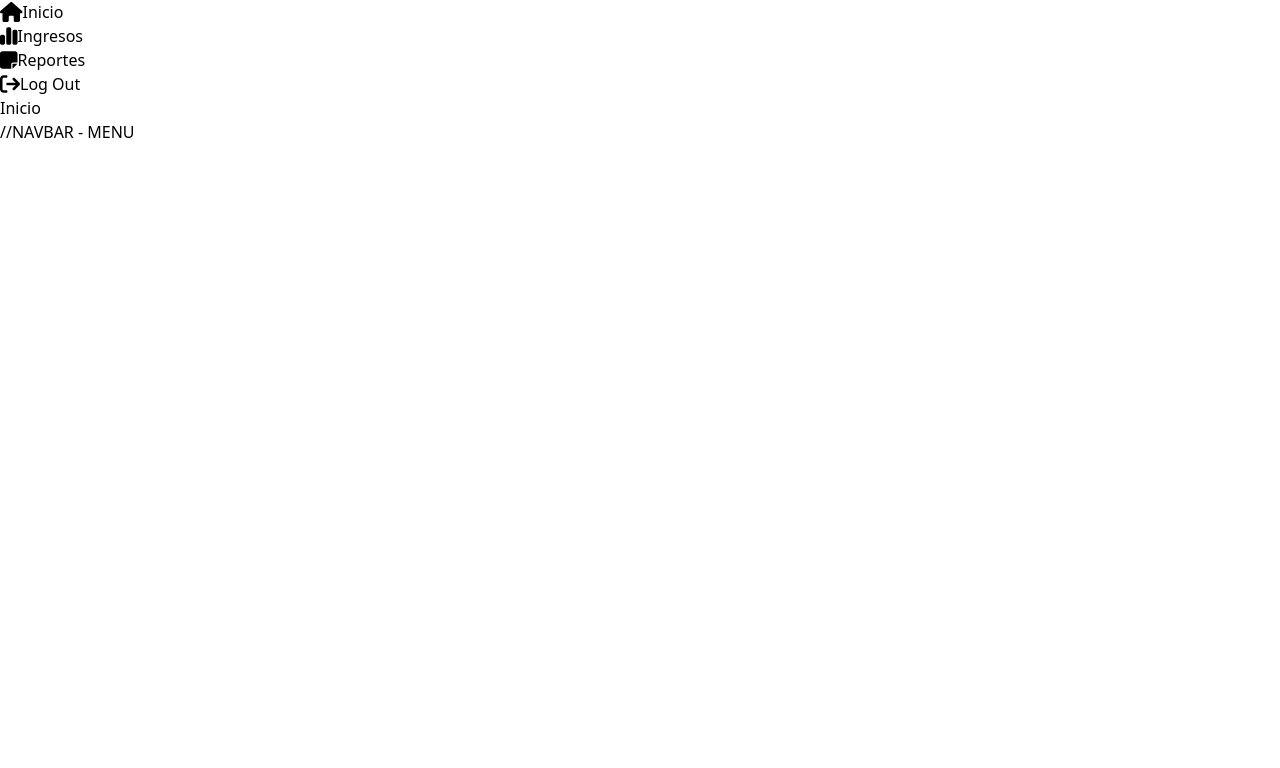
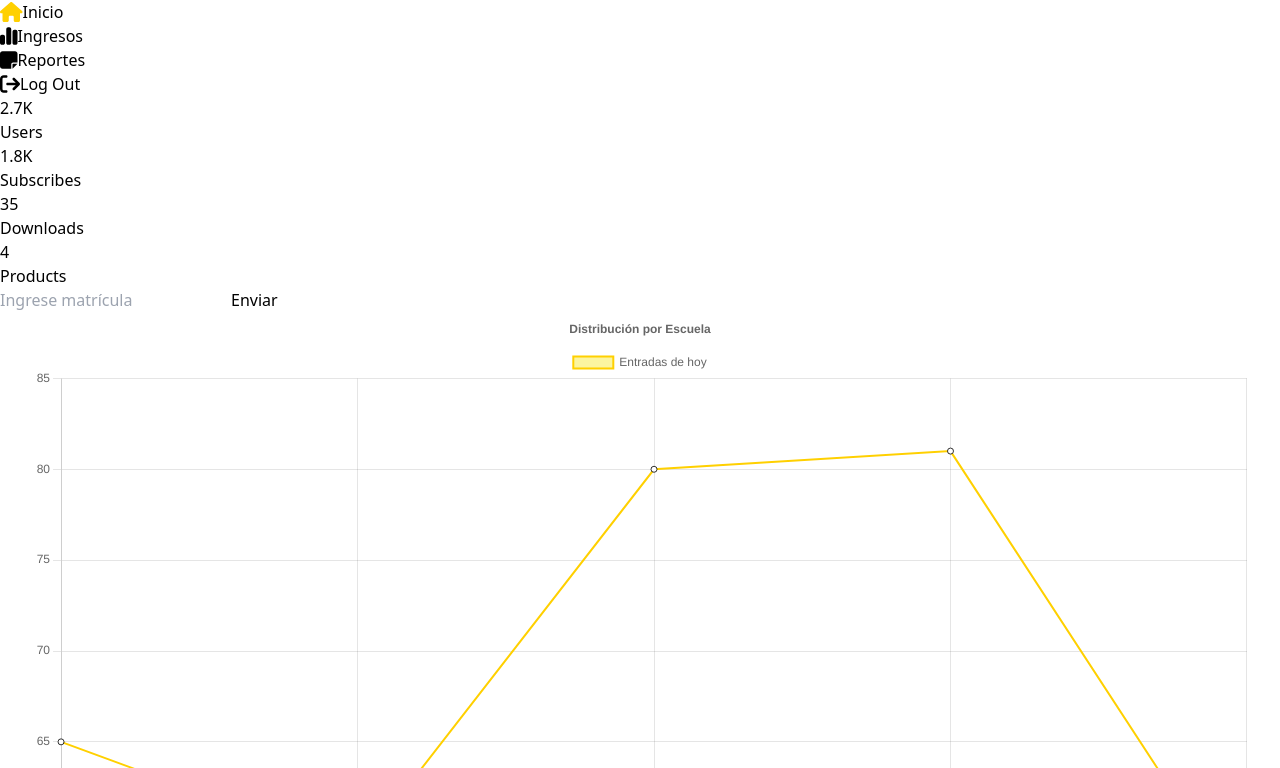
Before and after one commit to Luisvvargas/dashboard_cetysdb, a React (Vite) app in the folder dashboard_cetys/: page /Empleado in a window 1280 px wide. Shown: the part 932-1700 px from the top of the page. Before the commit the page ends 1076 px from the top, so only its background shows below. Built offline with nearby package versions, Linux system fonts and the light colour scheme.

Commit message:
literalmente soy el goty

```diff
--- a/dashboard_cetys/package.json
+++ b/dashboard_cetys/package.json
@@ -14,7 +14,9 @@
     "@fortawesome/fontawesome-svg-core": "^6.5.2",
     "@fortawesome/free-solid-svg-icons": "^6.5.2",
     "@fortawesome/react-fontawesome": "^0.2.1",
+    "chart.js": "^4.4.3",
     "react": "^18.2.0",
+    "react-chartjs-2": "^5.2.0",
     "react-dom": "^18.2.0",
     "react-router-dom": "^6.23.0",
     "react-transition-group": "^4.4.5"
--- a/dashboard_cetys/src/Administradores/InicioAdmin.jsx
+++ b/dashboard_cetys/src/Administradores/InicioAdmin.jsx
@@ -2,10 +2,26 @@ import { faArrowRightFromBracket, faChartSimple, faHouse, faNoteSticky } from '@
 import { FontAwesomeIcon } from '@fortawesome/react-fontawesome';
 import { useState } from "react";
 
+// IMPORTS PARA GRAFICAS
+import { CategoryScale, Chart as ChartJS, Legend, LineElement, LinearScale, PointElement, Title, Tooltip } from 'chart.js';
+import { Line } from 'react-chartjs-2';
+
+ChartJS.register(
+  CategoryScale,
+  LinearScale,
+  PointElement,
+  LineElement,
+  Title,
+  Tooltip,
+  Legend
+);
+
 const InicioAd = () => {
   const [open, setOpen] = useState(false);
+  const [matricula, setMatricula] = useState('');
+
   const Menus = [
-    { title: "Inicio", src: <FontAwesomeIcon icon={faHouse} size="lg" /> },
+    { title: "Inicio", src: <FontAwesomeIcon icon={faHouse} size="lg" style={{ color: "#FFD000" }} /> },
     { title: "Ingresos", src: <FontAwesomeIcon icon={faChartSimple} size="lg" /> },
     { title: "Reportes", src: <FontAwesomeIcon icon={faNoteSticky} size="lg" /> },
   ];
@@ -13,7 +29,7 @@ const InicioAd = () => {
   const LogoutMenu = { title: "Log Out", src: <FontAwesomeIcon icon={faArrowRightFromBracket} size="lg" /> };
 
   const handleMenuClick = (title) => {
-    switch(title) {
+    switch (title) {
       case "Dashboard":
         console.log("Dashboard");
         break;
@@ -32,8 +48,45 @@ const InicioAd = () => {
     }
   };
 
+  const handleSubmit = (event) => {
+    event.preventDefault();
+    console.log("Matrícula ingresada:", matricula);
+    // Aquí puedes agregar la lógica para manejar la matrícula ingresada
+  };
+
+  // DATA GRAFICAS
+  const data = {
+    labels: ['Escuela de Ingeniería', 'Escuela de Negocios', 'Preparatoria', 'Posgrado', 'Empleados'],
+    datasets: [
+      {
+        label: 'Entradas de hoy',
+        data: [65, 59, 80, 81, 56],
+        backgroundColor: 'rgba(245, 232, 39, 0.44)',
+        borderColor: 'rgba(255, 208, 0, 1)',
+        borderWidth: 2,
+        pointBackgroundColor: 'rgba(255,255,255,1)', // White points
+        pointBorderColor: 'rgba(0,0,0,0.8)', // Black borders for points
+        pointBorderWidth: 1,
+        pointRadius: 3,
+      },
+    ],
+  };
+
+  const options = {
+    responsive: true,
+    plugins: {
+      legend: {
+        position: 'top',
+      },
+      title: {
+        display: true,
+        text: 'Distribución por Escuela',
+      },
+    },
+  };
+
   return (
-    <div className="flex">
+    <div className="flex bg-gray-50">
       <div
         className={`${open ? "w-40" : "w-20"} bg-black h-screen p-5 pt-8 relative duration-300 flex flex-col`}
       >
@@ -54,9 +107,9 @@ const InicioAd = () => {
             <li
               key={index}
               onClick={() => handleMenuClick(menu.title)}
-                className={`flex rounded-md p-2 cursor-pointer hover:bg-light-white hover:text-[#FFD000] text-gray-300 text-m items-center gap-x-4
+              className={`flex rounded-md p-2 cursor-pointer hover:bg-light-white hover:text-[#FFD000] text-gray-300 text-m items-center gap-x-4
                 ${menu.gap ? "mt-9" : "mt-2"} ${index === 0 && "bg-light-white"}`}
-              >
+            >
               <span className="icon">{menu.src}</span>
               <span className={`${!open && "hidden"} origin-left duration-200`}>
                 {menu.title}
@@ -66,7 +119,7 @@ const InicioAd = () => {
         </ul>
         <div
           onClick={() => handleMenuClick(LogoutMenu.title)}
-          className="mt-auto p-2 cursor-pointer hover:text-[#FFD000] text-gray-300 flex rounded-md items-center gap-x-4 text-m"
+          className="mt-auto p-2 cursor-pointer hover:bg-red-700 text-gray-300 flex rounded-md items-center gap-x-4 text-m transition duration-200"
         >
           <span className="icon">{LogoutMenu.src}</span>
           <span className={`${!open && "hidden"} origin-left duration-200`}>
@@ -74,8 +127,43 @@ const InicioAd = () => {
           </span>
         </div>
       </div>
-      <div className="h-screen flex-1 p-7">
-        <h1 className="text-2xl font-semibold ">Inicio</h1>
+
+      {/* Aquí empieza la parte de la derecha de la página, fuera del navbar */}
+      <div className="flex-1 flex justify-center items-center">
+        <div className=" flex flex-col justify-start items-center">
+          {/* <h1 className="text-3xl font-semibold mb-8">Inicio</h1> */}
+          <div className="flex justify-between items-center w-full">
+            <section className="text-gray-600 body-font flex-grow">
+              <div className="container mx-auto">
+                <div className="flex flex-wrap -m-4 text-center">
+                  {["2.7K Users", "1.8K Subscribes", "35 Downloads", "4 Products"].map((item, index) => (
+                    <div className="p-4 sm:w-1/4 w-1/2" key={index}>
+                      <div className="px-6 py-4 bg-white shadow-xl rounded-lg">
+                        <h2 className="title-font font-medium sm:text-4xl text-3xl text-gray-900">{item.split(' ')[0]}</h2>
+                        <p className="leading-relaxed">{item.split(' ')[1]}</p>
+                      </div>
+                    </div>
+                  ))}
+                </div>
+              </div>
+            </section>
+            <form onSubmit={handleSubmit} className="flex items-center space-x-4 ml-4 bg-white py-3 px-6 shadow-lg rounded-lg">
+              <input
+                type="text"
+                value={matricula}
+                onChange={(e) => setMatricula(e.target.value)}
+                placeholder="Ingrese matrícula"
+                className="px-4 py-2 border rounded-md"
+              />
+              <button type="submit" className="bg-yellow-500 hover:bg-yellow-600 text-white font-bold py-2 px-4 rounded transition duration-200">
+                Enviar
+              </button>
+            </form>
+          </div>
+          <div className="w-full mt-10">
+            <Line data={data} options={options} />
+          </div>
+        </div>
       </div>
     </div>
   );
--- a/dashboard_cetys/src/Empleados/DashboardMain.jsx
+++ b/dashboard_cetys/src/Empleados/DashboardMain.jsx
@@ -3,7 +3,7 @@ import InicioEmp from "./InicioEmpleados"
 function DashboardMain(){
     return(
         <div>
-            <InicioEmp></InicioEmp> //NAVBAR - MENU
+            <InicioEmp></InicioEmp>
         </div>
     )
 }
--- a/dashboard_cetys/src/Empleados/InicioEmpleados.jsx
+++ b/dashboard_cetys/src/Empleados/InicioEmpleados.jsx
@@ -2,10 +2,26 @@ import { faArrowRightFromBracket, faChartSimple, faHouse, faNoteSticky } from '@
 import { FontAwesomeIcon } from '@fortawesome/react-fontawesome';
 import { useState } from "react";
 
+// IMPORTS PARA GRAFICAS
+import { CategoryScale, Chart as ChartJS, Legend, LineElement, LinearScale, PointElement, Title, Tooltip } from 'chart.js';
+import { Line } from 'react-chartjs-2';
+
+ChartJS.register(
+  CategoryScale,
+  LinearScale,
+  PointElement,
+  LineElement,
+  Title,
+  Tooltip,
+  Legend
+);
+
 const InicioEmp = () => {
   const [open, setOpen] = useState(false);
+  const [matricula, setMatricula] = useState('');
+
   const Menus = [
-    { title: "Inicio", src: <FontAwesomeIcon icon={faHouse} size="lg" /> },
+    { title: "Inicio", src: <FontAwesomeIcon icon={faHouse} size="lg" style={{ color: "#FFD000" }} /> },
     { title: "Ingresos", src: <FontAwesomeIcon icon={faChartSimple} size="lg" /> },
     { title: "Reportes", src: <FontAwesomeIcon icon={faNoteSticky} size="lg" /> },
   ];
@@ -13,7 +29,7 @@ const InicioEmp = () => {
   const LogoutMenu = { title: "Log Out", src: <FontAwesomeIcon icon={faArrowRightFromBracket} size="lg" /> };
 
   const handleMenuClick = (title) => {
-    switch(title) {
+    switch (title) {
       case "Dashboard":
         console.log("Dashboard");
         break;
@@ -32,8 +48,45 @@ const InicioEmp = () => {
     }
   };
 
+  const handleSubmit = (event) => {
+    event.preventDefault();
+    console.log("Matrícula ingresada:", matricula);
+    // Aquí puedes agregar la lógica para manejar la matrícula ingresada
+  };
+
+  // DATA GRAFICAS
+  const data = {
+    labels: ['Escuela de Ingeniería', 'Escuela de Negocios', 'Preparatoria', 'Posgrado', 'Empleados'],
+    datasets: [
+      {
+        label: 'Entradas de hoy',
+        data: [65, 59, 80, 81, 56],
+        backgroundColor: 'rgba(245, 232, 39, 0.44)',
+        borderColor: 'rgba(255, 208, 0, 1)',
+        borderWidth: 2,
+        pointBackgroundColor: 'rgba(255,255,255,1)', // White points
+        pointBorderColor: 'rgba(0,0,0,0.8)', // Black borders for points
+        pointBorderWidth: 1,
+        pointRadius: 3,
+      },
+    ],
+  };
+
+  const options = {
+    responsive: true,
+    plugins: {
+      legend: {
+        position: 'top',
+      },
+      title: {
+        display: true,
+        text: 'Distribución por Escuela',
+      },
+    },
+  };
+
   return (
-    <div className="flex">
+    <div className="flex bg-gray-50">
       <div
         className={`${open ? "w-40" : "w-20"} bg-black h-screen p-5 pt-8 relative duration-300 flex flex-col`}
       >
@@ -54,9 +107,9 @@ const InicioEmp = () => {
             <li
               key={index}
               onClick={() => handleMenuClick(menu.title)}
-                className={`flex rounded-md p-2 cursor-pointer hover:bg-light-white hover:text-[#FFD000] text-gray-300 text-m items-center gap-x-4
+              className={`flex rounded-md p-2 cursor-pointer hover:bg-light-white hover:text-[#FFD000] text-gray-300 text-m items-center gap-x-4
                 ${menu.gap ? "mt-9" : "mt-2"} ${index === 0 && "bg-light-white"}`}
-              >
+            >
               <span className="icon">{menu.src}</span>
               <span className={`${!open && "hidden"} origin-left duration-200`}>
                 {menu.title}
@@ -66,7 +119,7 @@ const InicioEmp = () => {
         </ul>
         <div
           onClick={() => handleMenuClick(LogoutMenu.title)}
-          className="mt-auto p-2 cursor-pointer hover:text-[#FFD000] text-gray-300 flex rounded-md items-center gap-x-4 text-m"
+          className="mt-auto p-2 cursor-pointer hover:bg-red-700 text-gray-300 flex rounded-md items-center gap-x-4 text-m transition duration-200"
         >
           <span className="icon">{LogoutMenu.src}</span>
           <span className={`${!open && "hidden"} origin-left duration-200`}>
@@ -74,8 +127,43 @@ const InicioEmp = () => {
           </span>
         </div>
       </div>
-      <div className="h-screen flex-1 p-7">
-        <h1 className="text-2xl font-semibold ">Inicio</h1>
+
+      {/* Aquí empieza la parte de la derecha de la página, fuera del navbar */}
+      <div className="flex-1 flex justify-center items-center">
+        <div className=" flex flex-col justify-start items-center">
+          {/* <h1 className="text-3xl font-semibold mb-8">Inicio</h1> */}
+          <div className="flex justify-between items-center w-full">
+            <section className="text-gray-600 body-font flex-grow">
+              <div className="container mx-auto">
+                <div className="flex flex-wrap -m-4 text-center">
+                  {["2.7K Users", "1.8K Subscribes", "35 Downloads", "4 Products"].map((item, index) => (
+                    <div className="p-4 sm:w-1/4 w-1/2" key={index}>
+                      <div className="px-6 py-4 bg-white shadow-xl rounded-lg">
+                        <h2 className="title-font font-medium sm:text-4xl text-3xl text-gray-900">{item.split(' ')[0]}</h2>
+                        <p className="leading-relaxed">{item.split(' ')[1]}</p>
+                      </div>
+                    </div>
+                  ))}
+                </div>
+              </div>
+            </section>
+            <form onSubmit={handleSubmit} className="flex items-center space-x-4 ml-4 bg-white py-3 px-6 shadow-lg rounded-lg">
+              <input
+                type="text"
+                value={matricula}
+                onChange={(e) => setMatricula(e.target.value)}
+                placeholder="Ingrese matrícula"
+                className="px-4 py-2 border rounded-md"
+              />
+              <button type="submit" className="bg-yellow-500 hover:bg-yellow-600 text-white font-bold py-2 px-4 rounded transition duration-200">
+                Enviar
+              </button>
+            </form>
+          </div>
+          <div className="w-full mt-10">
+            <Line data={data} options={options} />
+          </div>
+        </div>
       </div>
     </div>
   );
```
Also changed, not shown: 1 other file (tests, documents, lock files or other folders).
